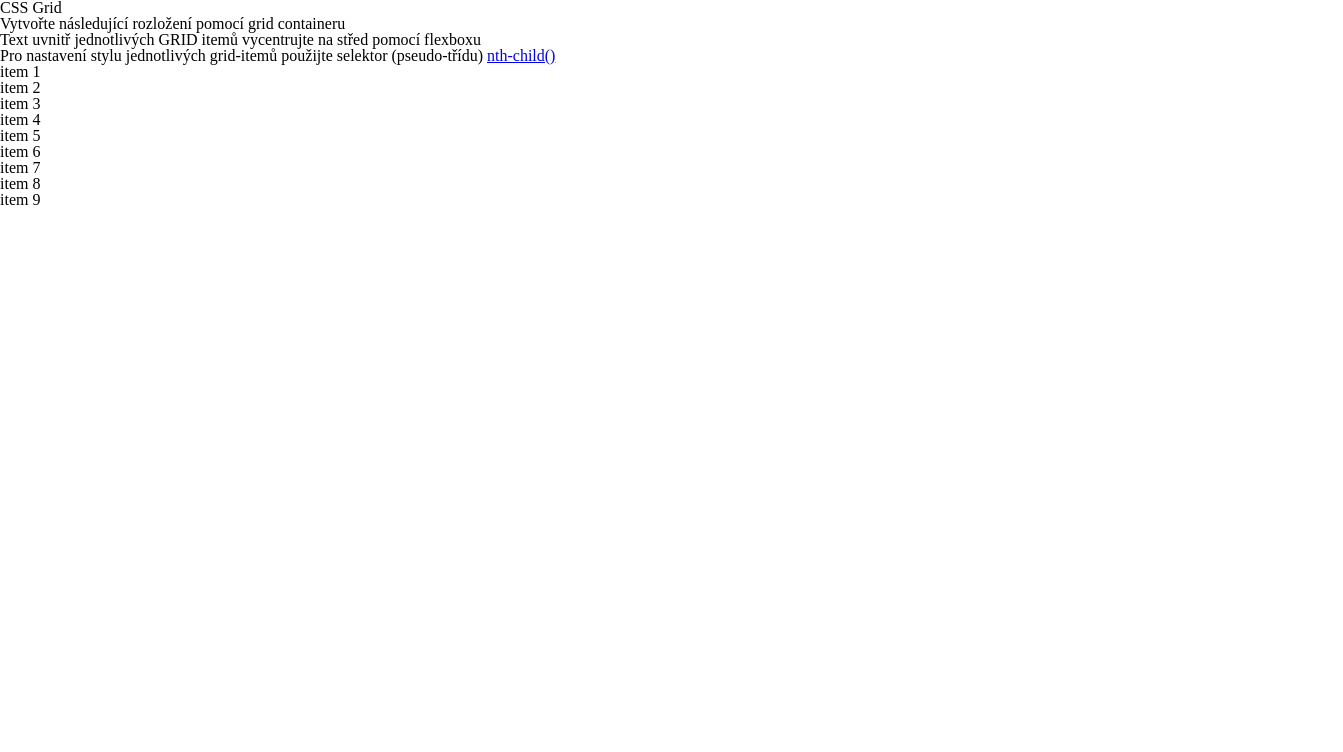
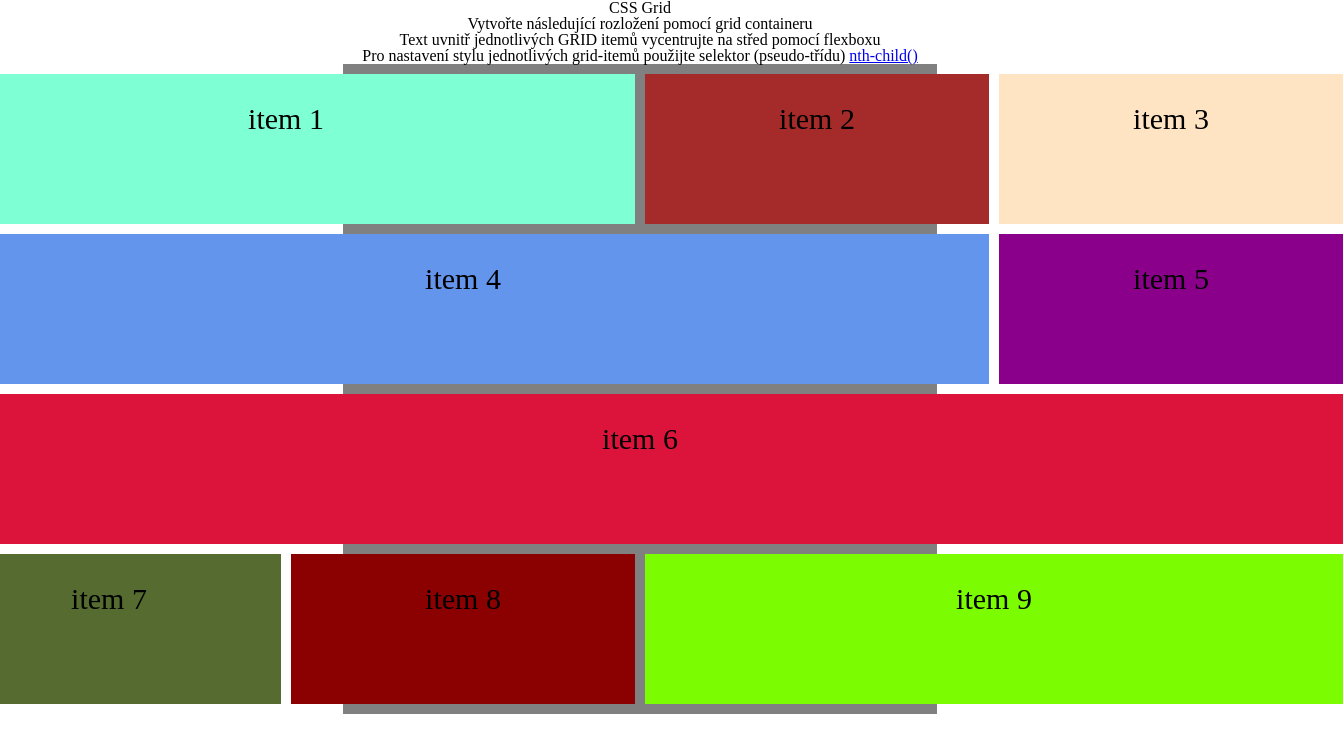
Before and after one commit to doubledude773/wba-koupy-ales-2.C-master, a plain HTML site: page individual-work/css-grid-0/index.html in a window 1280 px wide. Shown: the whole page, 1343 px wide, since content can reach past the window. Drawn offline with Linux system fonts and the light colour scheme; files that its build step writes are made by us from their sources.

Commit message:
skorohotovo

```diff
--- a/individual-work/css-grid-0/style.css
+++ b/individual-work/css-grid-0/style.css
@@ -1 +1,61 @@
-.gr
+.grid-container {
+    display: grid;
+    gap: 10px;
+    padding: 10px;
+    grid-template-columns: 60% 60% 60% 60%;
+    grid-template-rows: repeat(4, 150px);
+    justify-content: center;
+    background-color: grey;
+  }
+
+.grid-item {
+    padding: 30px;
+    font-size: 30px;
+    text-align: center;
+}
+
+body{
+ justify-content: center;
+
+ flex-direction: column;
+ align-items: center;
+ display: flex;
+ text-align: center;
+
+}
+.grid-item:nth-child(1){
+    grid-column: 1/3;
+   background-color: aquamarine;
+}
+.grid-item:nth-child(2){
+    grid-column: 3/3;
+    background-color: brown;
+}
+.grid-item:nth-child(3){
+    grid-column: 4/4;
+    background-color: bisque;
+}
+.grid-item:nth-child(4){
+    grid-column: 1/4;
+    background-color: cornflowerblue;
+}
+.grid-item:nth-child(5){
+    grid-column: 4/4;
+    background-color: darkmagenta;
+}
+.grid-item:nth-child(6){
+    grid-column: 1/5;
+    background-color: crimson;
+}
+.grid-item:nth-child(7){
+    grid-column: 1/1;
+    background-color: darkolivegreen;
+}
+.grid-item:nth-child(8){
+    grid-column: 2/2;
+    background-color: darkred;
+}
+.grid-item:nth-child(9){
+    grid-column: 3/5;
+    background-color: lawngreen;
+}
```
